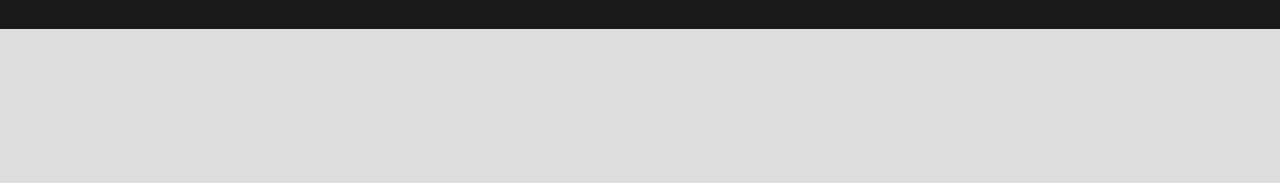
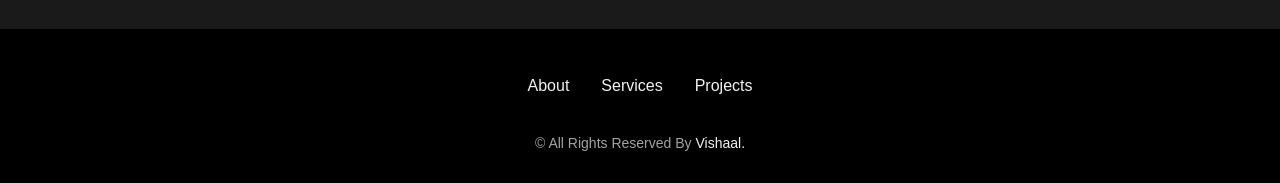
Before and after one commit to vishaal-d/responsive-portfolio-website-rian-main, a plain HTML site: page index.html in a window 1280 px wide. Shown: the part 7201-7384 px from the top of the page. Before the commit the page ends 7230 px from the top, so only its background shows below. Drawn offline with nearby package versions, Linux system fonts and the light colour scheme; a web font is replaced by a local one.

Commit message:
Feature : Footer

```diff
--- a/assets/css/styles.css
+++ b/assets/css/styles.css
@@ -957,10 +957,56 @@ img {
 }
 
 /*=============== FOOTER ===============*/
+.footer{
+  background-color: var(--black-color);
+}
 
+.footer__container{
+  padding-block: 3rem 2rem;
+  row-gap: 2.5rem;
+}
+
+.footer__links{
+  display: flex;
+  justify-content: center;
+  column-gap: 2rem;
+}
+
+.footer__link{
+  color: var(--white-color);
+  transition: color .4s;
+}
+
+.footer__link:hover{
+  color: var(--text-color-light);
+}
+
+.footer__copy{
+  color:var(--text-color-light);
+  font-size: var(--small-font-size);
+  text-align: center;
+}
+.footer__copy a{
+  color: var(--white-color);
+  font-weight: var(--font-medium);
+}
 
 /*=============== SCROLL BAR ===============*/
+::-webkit-scrollbar{
+  width: .6rem;
+  border-radius: .5rem;
+  background-color: hsl(0, 0%, 65%);
+}
 
+::-webkit-scrollbar-thumb{
+  border-radius: .5rem;
+  background-color: hsl(0, 0%, 50%);
+}
+
+::-webkit-scrollbar-thumb:hover{
+  border-radius: .5rem;
+  background-color: hsl(0, 0%, 45%);
+}
 
 /*=============== SCROLL UP ===============*/
 
--- a/index.html
+++ b/index.html
@@ -429,14 +429,13 @@
                            <textarea name="user_message" id="message" class="contact__input" required placeholder="Message"></textarea>
                            <label for="message" class="contact__label">Message</label>
                         </div>
-                     </form>
                         <p class="contact__message" id="contact-message"></p>
 
                         <button type="submit" class="contact__button button">
                            <i class="ri-send-plane-line"></i> Send Message
                         </button>
                      </div>
-
+                  </form>
                </div>
 
                <div class="contact__social">
@@ -474,7 +473,23 @@
 
       <!--==================== FOOTER ====================-->
       <footer class="footer">
-
+         <div class="footer__container conatiner grid">
+            <ul class="footer__links">
+               <li>
+                  <a href="#about" class="footer__link">About</a>
+               </li>
+               <li>
+                  <a href="#services" class="footer__link">Services</a>
+               </li>
+               <li>
+                  <a href="#projects" class="footer__link">Projects</a>
+               </li>
+            </ul>
+            <span class="footer__copy">
+               &#169; All Rights Reserved By
+               <a href="#">Vishaal.</a>
+            </span>
+         </div>
       </footer>
 
       <!--========== SCROLL UP ==========-->
```
